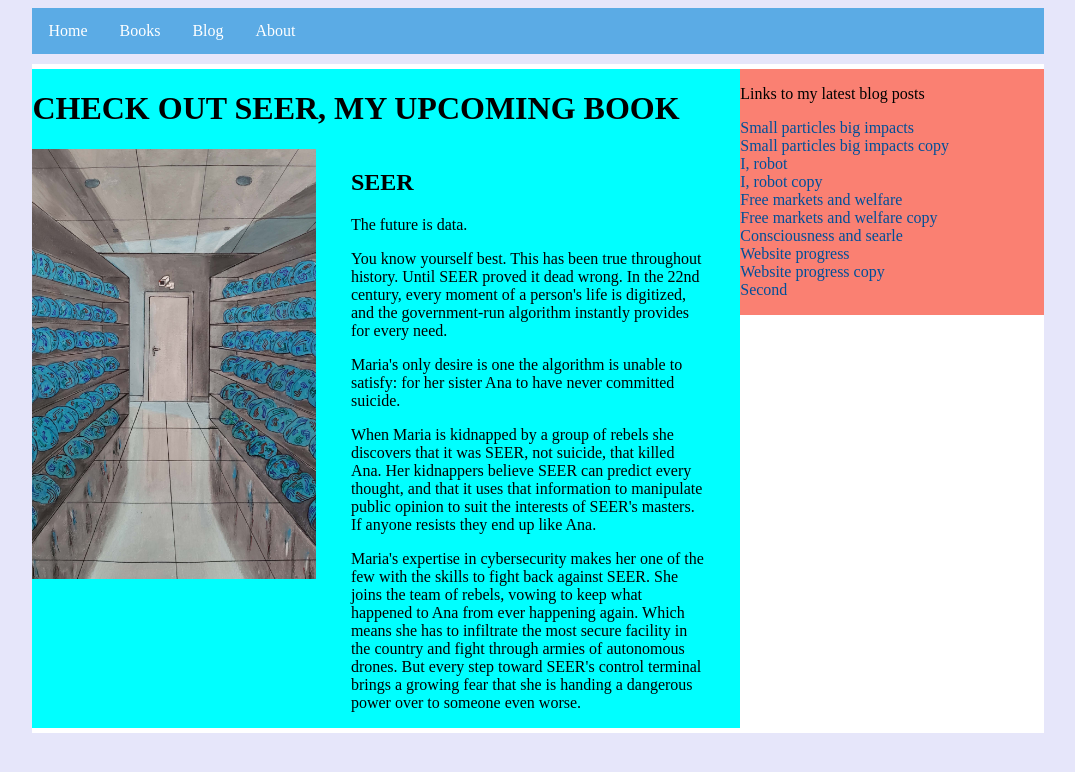
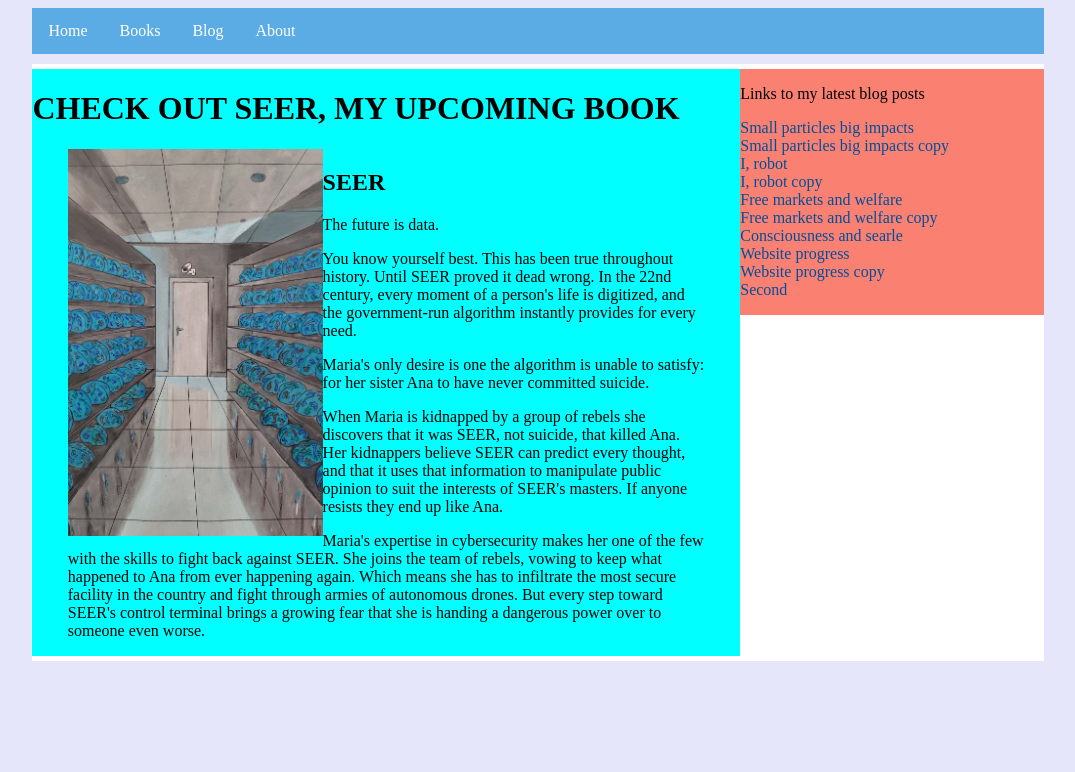
Before and after one commit to ryooan/ryooan.github.io, a Jekyll site: the page built from index.html, in a window 1280 px wide. Shown: the top 772 px of the page, without its empty margins (102-1177 px from the left). Built offline with Jekyll 4.4.1, drawn with Linux system fonts in a browser that asks for light colours.

Commit message:
Update index.html

```diff
--- a/index.html
+++ b/index.html
@@ -5,11 +5,11 @@ title: Ryan Beck, Author
 
 <div class="left">
 	<h1>CHECK OUT SEER, MY UPCOMING BOOK</h1>
-	<div class="image">
-		<img src="/images/Cover.PNG" alt="SEER" style="width:100%">
-	</div>
+	<div class="description">
+		<div class="image">
+			<img src="/images/Cover.PNG" alt="SEER" style="width:100%">
+		</div>
 
-	<div class="description">
 		<h2>SEER</h2>
 		<p>The future is data.</p>
 		<p>You know yourself best. This has been true throughout history. Until SEER proved it dead wrong. In the 22nd century, every moment of a person&#39;s life is digitized, and the government-run algorithm instantly provides for every need.</p>
```
